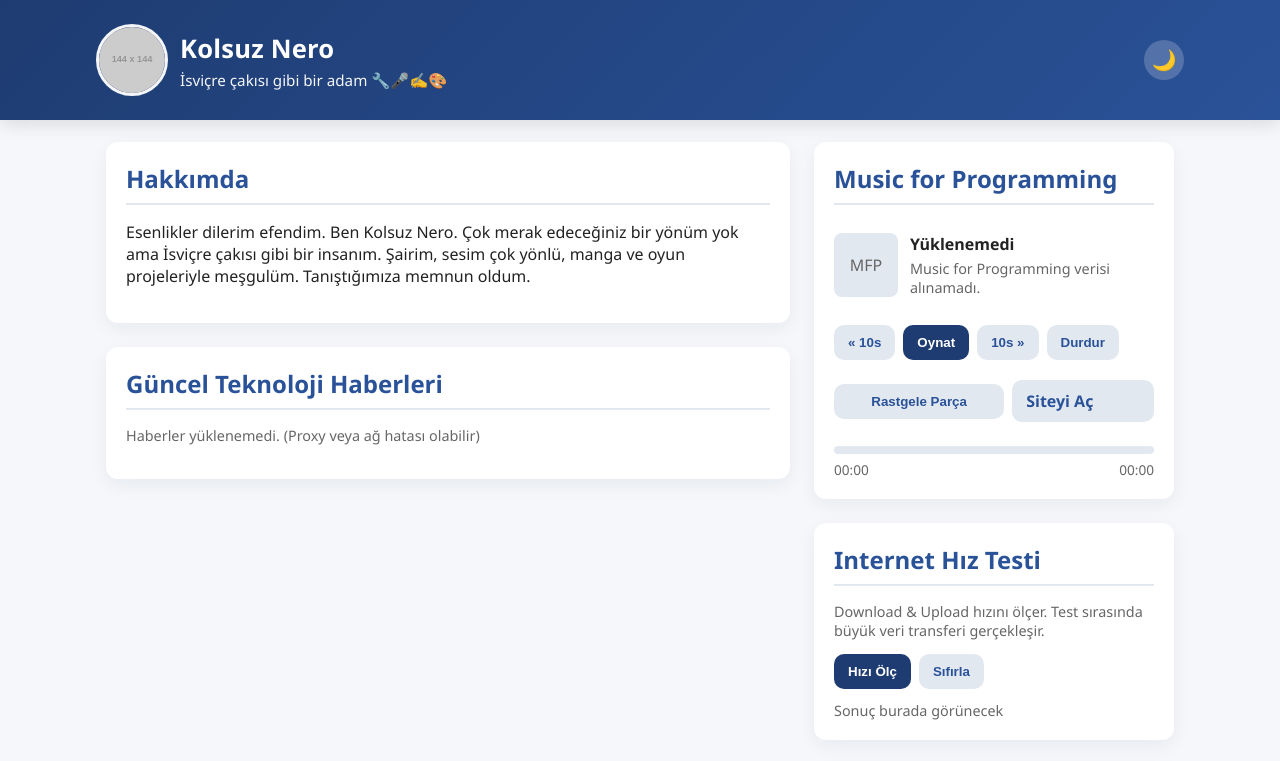
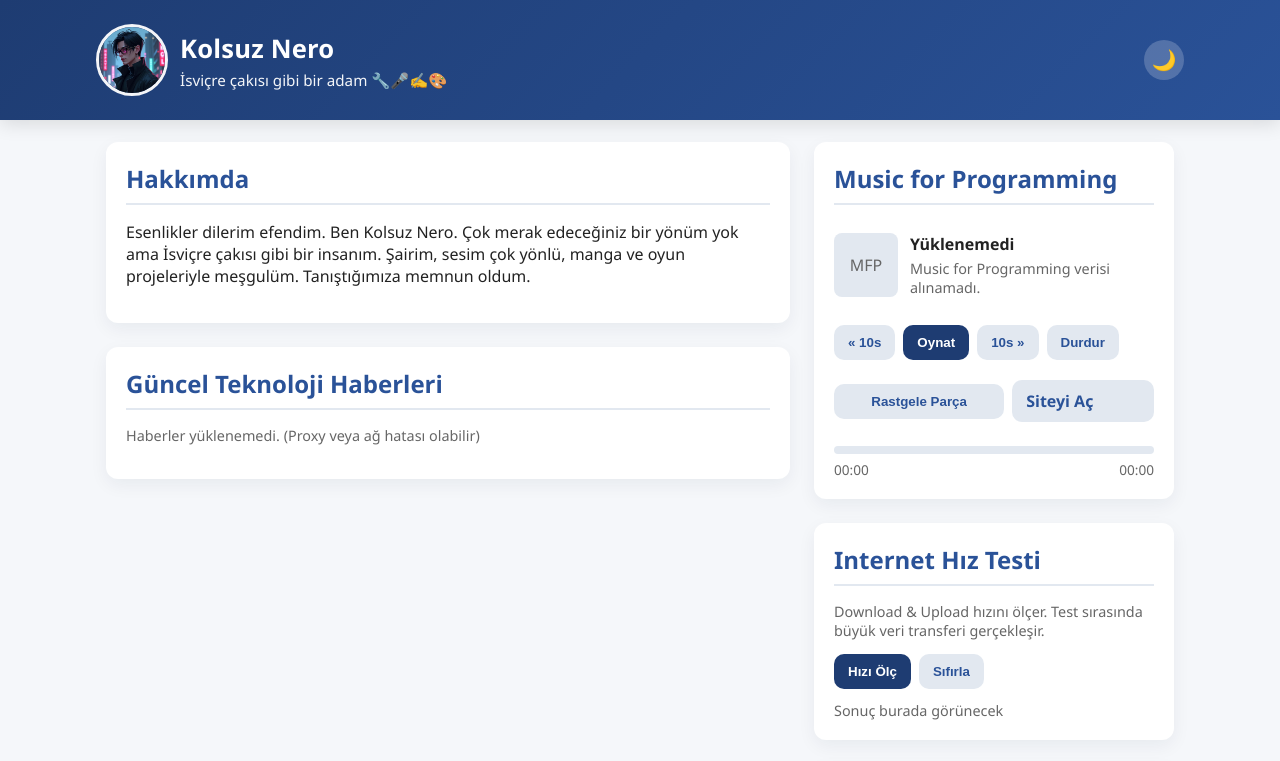
Before and after one commit to kolsuznero-dev/main, a plain HTML site: page index.html in a window 1280 px wide. Shown: the top 761 px of the page. Drawn offline with Linux system fonts and the light colour scheme; no server answers; placeholder pictures from the web are drawn by us.

Commit message:
Update index.html

```diff
--- a/index.html
+++ b/index.html
@@ -145,7 +145,7 @@
   <header role="banner">
     <div class="header-inner">
       <figure class="profile">
-        <img src="https://placehold.co/144x144/2a5298/ffffff?text=KN" alt="Kolsuz Nero profil fotoğrafı" class="profile-pic" />
+        <img src="profil.jpg" alt="Kolsuz Nero profil fotoğrafı" class="profile-pic" />
         <figcaption class="title">
           <h1>Kolsuz Nero</h1>
           <p>İsviçre çakısı gibi bir adam 🔧🎤✍️🎨</p>
```
